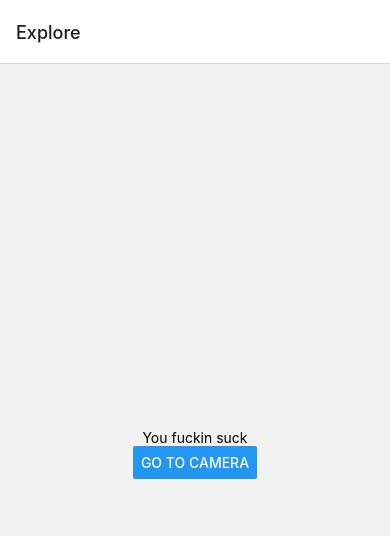
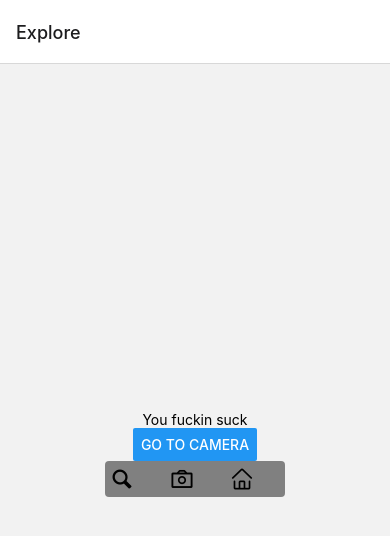
Before and after one commit to tysonlung/nomad, a React Native app in the folder nomad/: screen /Explore in a window 390 px wide. Shown: the top 536 px of the page. Built offline with nearby package versions, Linux system fonts and the light colour scheme.

Commit message:
Added nav bar and some error checking idk

```diff
--- a/nomad/components/Camera.js
+++ b/nomad/components/Camera.js
@@ -2,6 +2,7 @@ import React, { useState, useRef } from 'react';
 import { Camera } from 'expo-camera';
 import { Button, FlatList, Image, StyleSheet, Text, TouchableOpacity, View } from 'react-native';
 import Circle from "react-native-vector-icons/Entypo"
+import Nav from './Nav'; // Import the Nav component
 
 export default function CameraComponent({ navigation, route }) {
   const username = "Temp"; // Assuming you receive the username as a parameter
@@ -61,16 +62,16 @@ export default function CameraComponent({ navigation, route }) {
 
   return (
     <View style={styles.container}>
-      <View style={styles.buttonContainerTop}>
+      {/* <View style={styles.buttonContainerTop}>
         <Button title="Go to Explore" onPress={goToExplore} />
-      </View>
+      </View> */}
       <Camera style={styles.camera} type={type} ref={cameraRef}>
         <View style={styles.buttonContainer}>
           <TouchableOpacity style={styles.button} onPress={toggleCameraType}>
             <Text style={styles.text}>Flip Camera</Text>
           </TouchableOpacity>
           <TouchableOpacity style={styles.circleButton} onPress={takePicture}>
-          <Circle name="circle" size={65} color="white" />
+            <Circle name="circle" size={65} color="white" />
           </TouchableOpacity>
           <TouchableOpacity style={styles.button} onPress={exitCamera}>
             <Text style={styles.text}>Exit Camera</Text>
@@ -86,12 +87,13 @@ export default function CameraComponent({ navigation, route }) {
             renderItem={({ item }) => (
               <View style={styles.imageItem}>
                 <Image source={{ uri: item.uri }} style={styles.capturedImage} />
-                {/* <Text style={styles.imageText}>{item.filename}</Text> */}
               </View>
             )}
           />
         </View>
       )}
+      {/* Include the Nav component in place of the "Go to Explore" button */}
+      <Nav navigation={navigation} />
     </View>
   );
 }
--- a/nomad/components/Explore.js
+++ b/nomad/components/Explore.js
@@ -1,6 +1,6 @@
 import React from 'react';
 import { View, Text, Button, StyleSheet } from 'react-native';
-
+import Nav from './Nav';
 
 export default function Explore({ navigation }) {
   return (
@@ -10,6 +10,7 @@ export default function Explore({ navigation }) {
         title="Go to Camera"
         onPress={() => navigation.navigate('Camera')}
       />
+    <Nav navigation={navigation}/>
     </View>
   );
 }
--- a/nomad/components/Nav.js
+++ b/nomad/components/Nav.js
@@ -1,37 +1,53 @@
-import { View, Text, StyleSheet } from "react-native";
-import Entypo from "react-native-vector-icons/Entypo";
-import AntDesign from "react-native-vector-icons/AntDesign";
-import Feather from "react-native-vector-icons/Feather";
-const Nav = () => {
+// Nav.js
+import React from 'react';
+import { View, TouchableOpacity, StyleSheet } from 'react-native';
+import Entypo from 'react-native-vector-icons/Entypo';
+import AntDesign from 'react-native-vector-icons/AntDesign';
+import Feather from 'react-native-vector-icons/Feather';
+
+const Nav = ({ navigation }) => {
+  const navigateToCamera = () => {
+    navigation.navigate('Camera');
+  };
+
+  const navigateToExplore = () => {
+    navigation.navigate('Explore'); // Replace 'Home' with the actual name of your home screen
+  };
+
+  const navigateToProfile = () => {
+    navigation.navigate('Profile'); // Replace 'Profile' with the actual name of your profile screen
+  };
+
   return (
     <View style={styles.container}>
-      <View style={styles.icon_container}>
+      <TouchableOpacity style={styles.icon_container} onPress={navigateToExplore}>
         <Entypo style={styles.icons} name="magnifying-glass" size={24} />
-      </View>
-      <View style={styles.icon_container}>
+      </TouchableOpacity>
+      <TouchableOpacity style={styles.icon_container} onPress={navigateToCamera}>
         <AntDesign style={styles.icons} name="camerao" size={24} />
-      </View>
-      <View style={styles.icon_container}>
+      </TouchableOpacity>
+      <TouchableOpacity style={styles.icon_container} onPress={navigateToProfile}>
         <AntDesign style={styles.icons} name="home" size={24} />
-      </View>
+      </TouchableOpacity>
     </View>
   );
 };
+
 const styles = StyleSheet.create({
   container: {
-    flexDirection: "row", // Set flexDirection to "row" for horizontal layout
-    backgroundColor: "gray",
-    alignItems: "center",
-    justifyContent: "space-around",
+    flexDirection: 'row',
+    backgroundColor: 'gray',
+    alignItems: 'center',
+    justifyContent: 'space-around',
     borderRadius: 4,
   },
   icons: {
     width: 50,
     margin: 5,
-    alignItems: "center",
+    alignItems: 'center',
   },
   icon_container: {
-    alignItems: "center",
+    alignItems: 'center',
   },
 });
 
--- a/nomad/components/Profile.js
+++ b/nomad/components/Profile.js
@@ -1,12 +1,31 @@
 import React from 'react';
 import { View, Text, StyleSheet, Image } from 'react-native';
+import Nav from "./Nav";
 
 export default function Profile({ route }) {
+  // Check if route.params is defined
+  if (!route.params) {
+    return (
+      <View style={styles.container}>
+        <Text style={styles.text}>Error: Route parameters not available.</Text>
+      </View>
+    );
+  }
+
   const { capturedImages } = route.params;
+
+  // Check if capturedImages is defined
+  if (!capturedImages) {
+    return (
+      <View style={styles.container}>
+        <Text style={styles.text}>Error: Captured Images not available.</Text>
+      </View>
+    );
+  }
 
   return (
     <View style={styles.container}>
-      <Text style = {styles.text}> This is your profile page{"\n"} </Text>
+      <Text style={styles.text}>This is your profile page{"\n"}</Text>
 
       <Text style={styles.text}>Captured Images:</Text>
       <View>
```
